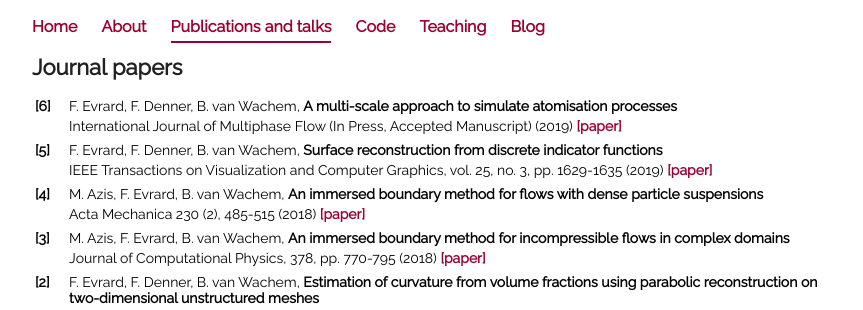
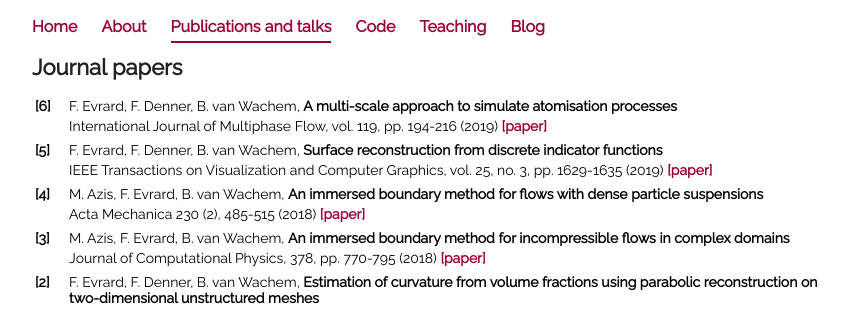
Before and after one commit to fabienevrard/fabienevrard.github.io, a Jekyll site: the page built from publications/index.html, in a window 1280 px wide. Shown: the top 310 px of the page, without its empty margins (208-1071 px from the left). Built offline with Jekyll 4.4.1, drawn with Linux system fonts in a browser that asks for light colours.

Commit message:
Update index.html

```diff
--- a/publications/index.html
+++ b/publications/index.html
@@ -14,7 +14,7 @@ title: Publications and talks
 		 </tr>
 		 <tr>
 			 <td></td>
-			 <td>International Journal of Multiphase Flow (In Press, Accepted Manuscript) (2019) <b><a href="https://doi.org/10.1016/j.ijmultiphaseflow.2019.07.005">[paper]</a></b></td>
+			 <td>International Journal of Multiphase Flow, vol. 119, pp. 194-216 (2019) <b><a href="https://doi.org/10.1016/j.ijmultiphaseflow.2019.07.005">[paper]</a></b></td>
 		 </tr>
 		 <tr><td></td><td></td></tr>
 		 <tr>
```
